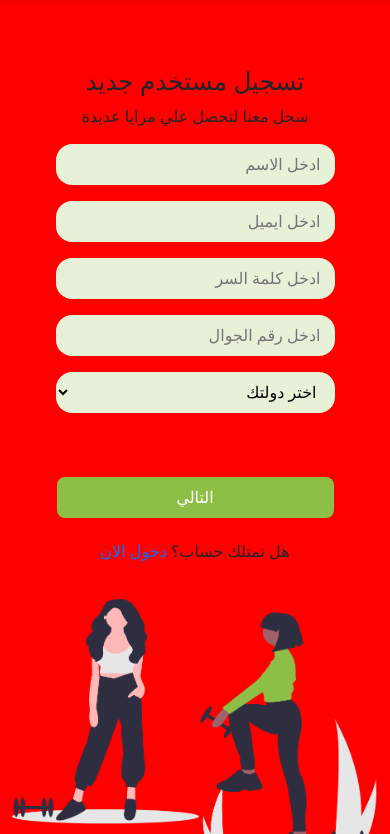
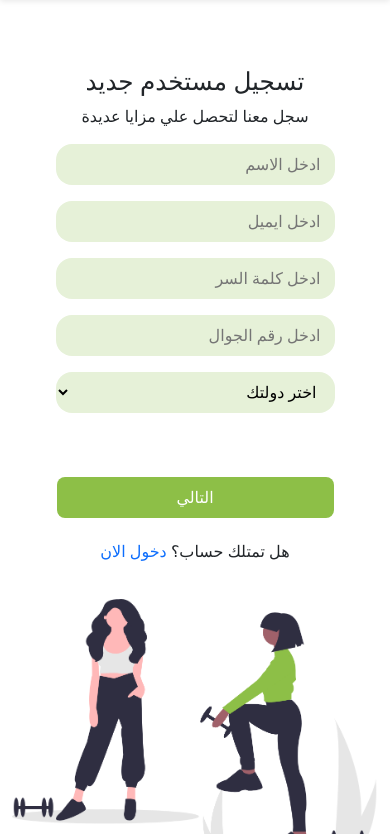
Before and after one commit to wajeehShik/plate_diet, a plain HTML site: page register.html in a window 390 px wide. Shown: the part 126-960 px from the top of the page. Drawn offline with Linux system fonts and the light colour scheme.

Commit message:
register v3

```diff
--- a/assets/new_css/register.css
+++ b/assets/new_css/register.css
@@ -113,9 +113,7 @@
     }
 }
 @media (max-width:501px) {
-    body{
-        background-color: red;
-    }
+
     .input-calc-full ,.input-calc2,
     .input-calc,.custom-width, .textarea2 {
         width: 279px;
```
